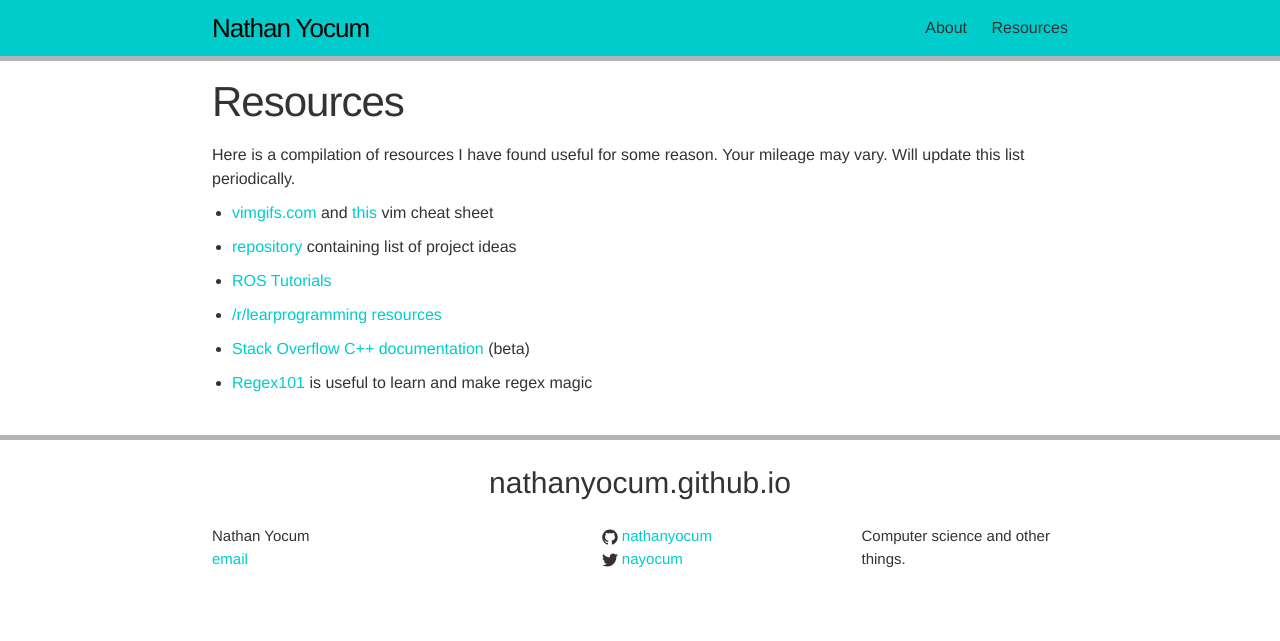
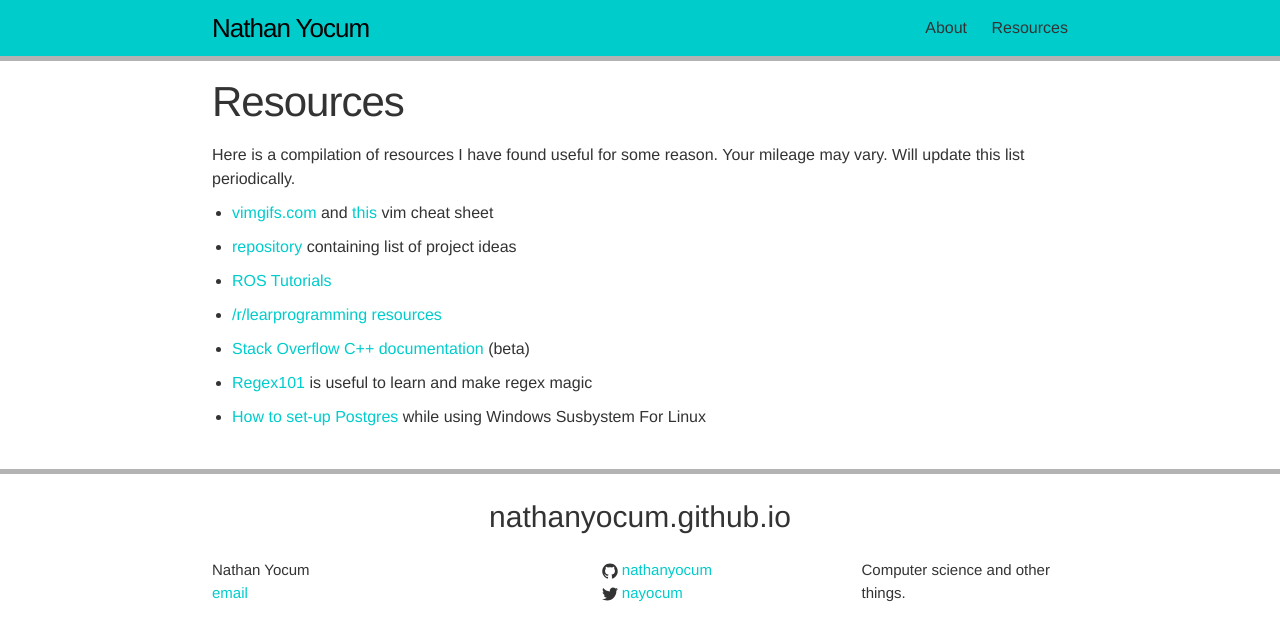
Before and after one commit to NathanYo/nathanyo.github.io, a Jekyll site: the page built from resources.md, in a window 1280 px wide. Shown: the top 641 px of the page. Built offline with Jekyll 4.4.1, drawn with Linux system fonts in a browser that asks for light colours.

Commit message:
Update resources.md

```diff
--- a/resources.md
+++ b/resources.md
@@ -18,6 +18,8 @@
 
 * [Regex101][6] is useful to learn and make regex magic
 
+* [How to set-up Postgres][7] while using Windows Susbystem For Linux
+
 [0]: http://vimgifs.com/
 [1]: http://vimgifs.com/
 [2]: https://github.com/karan/Projects
```
Also changed, not shown: other parts of resources.md (+1 -0 lines).
